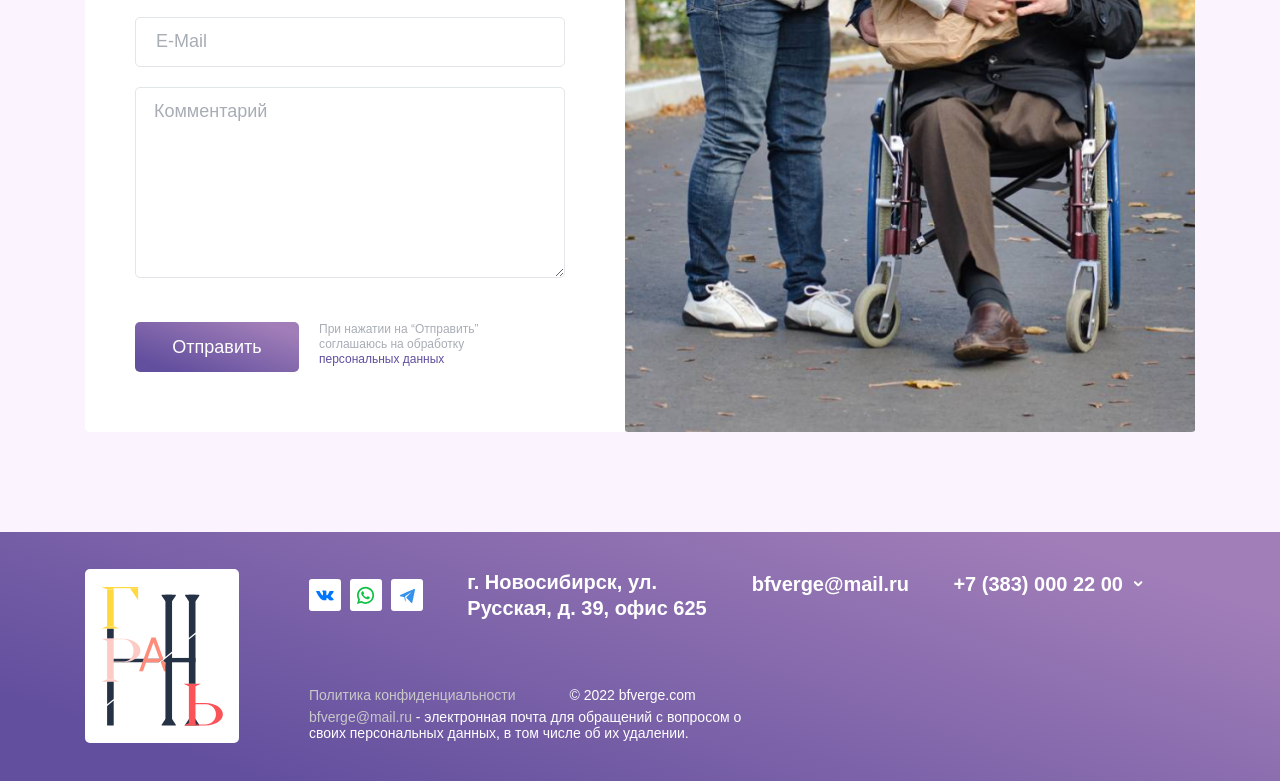
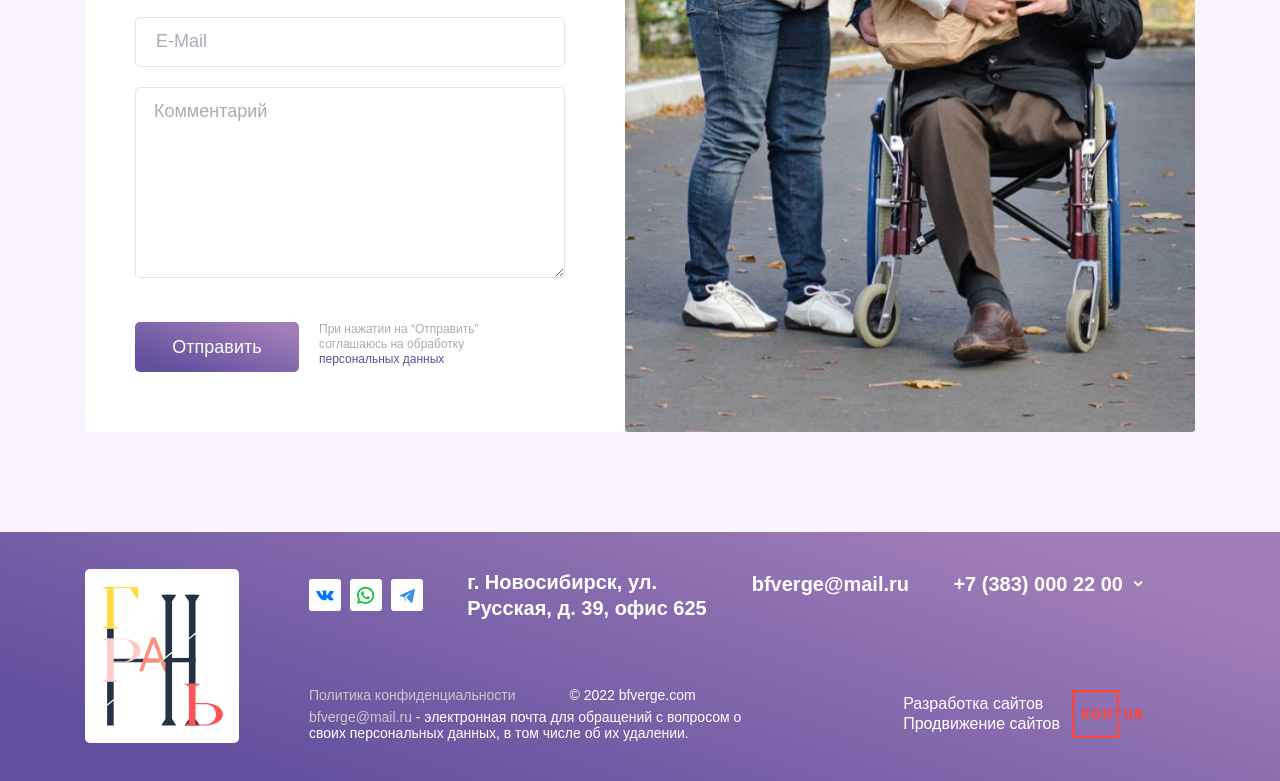
Before and after one commit to Otabek777/bfverge, a plain HTML site: page index.html in a window 1280 px wide. Shown: the part 4531-5312 px from the top of the page. Drawn offline with Linux system fonts and the light colour scheme; a web font is replaced by a local one.

Commit message:
kontur logo

```diff
--- a/css/style.css
+++ b/css/style.css
@@ -2288,8 +2288,36 @@ ul, ol {
 }
 
 .footer__bottom {
+  display: -webkit-box;
+  display: -ms-flexbox;
+  display: flex;
+  width: 100%;
+}
+.footer__bottom .wrap {
   max-width: 456px;
   width: 100%;
+}
+.footer__bottom .right {
+  margin-left: auto;
+  display: -webkit-box;
+  display: -ms-flexbox;
+  display: flex;
+  -webkit-box-align: center;
+      -ms-flex-align: center;
+          align-items: center;
+}
+.footer__bottom .right .link {
+  display: block;
+  font-weight: 400;
+  font-size: 16px;
+  line-height: 20px;
+  color: #FFFFFF;
+}
+.footer__bottom .right .link:hover {
+  text-decoration: underline;
+}
+.footer__bottom .right img {
+  margin-left: 12px;
 }
 .footer__bottom .copy {
   font-weight: 400;
--- a/index.html
+++ b/index.html
@@ -606,6 +606,7 @@
                         </div>
                     </div>
                     <div class="footer__bottom">
+                        <div class="wrap">
                             <p class="copy">
                                 <a href="#" class="link">Политика конфиденциальности</a>
                                 © 2022 bfverge.com
@@ -614,6 +615,14 @@
                                 <a href="#" class="link">bfverge@mail.ru</a>
                                 - электронная почта для обращений с вопросом о своих персональных данных, в том числе об их удалении.
                             </p>
+                        </div>
+                        <div class="right">
+                            <div>
+                                <a href="#" class="link">Разработка сайтов</a>
+                                <a href="#" class="link">Продвижение сайтов</a>
+                            </div>
+                            <img src="img/logo_KONTUR.svg" alt="">
+                        </div>
                     </div>
                 </div>
             </div>
```
Also changed, not shown: article.html (+9 -0 lines), help-page-2.html (+9 -0 lines), help-page.html (+9 -0 lines), management-and-staff-2.html (+9 -0 lines), management-and-staff.html (+9 -0 lines), projects.html (+9 -0 lines), reports.html (+9 -0 lines), volunteers.html (+9 -0 lines), img/logo_KONTUR.svg (added). Lines whose indentation alone changed are shown as unchanged.
